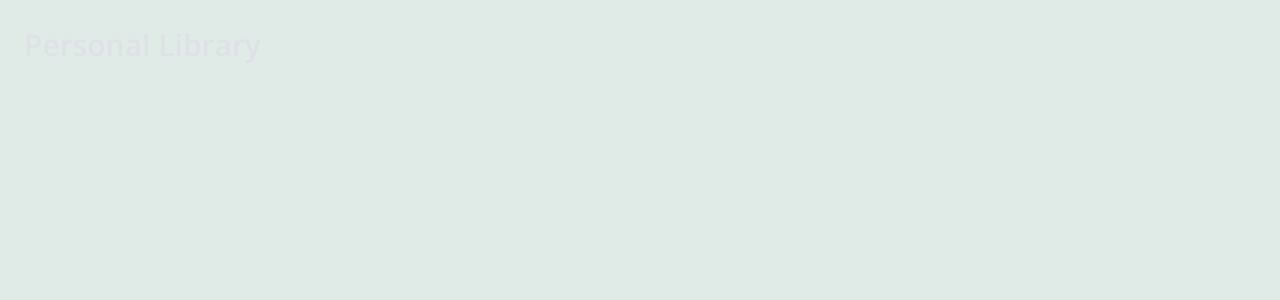
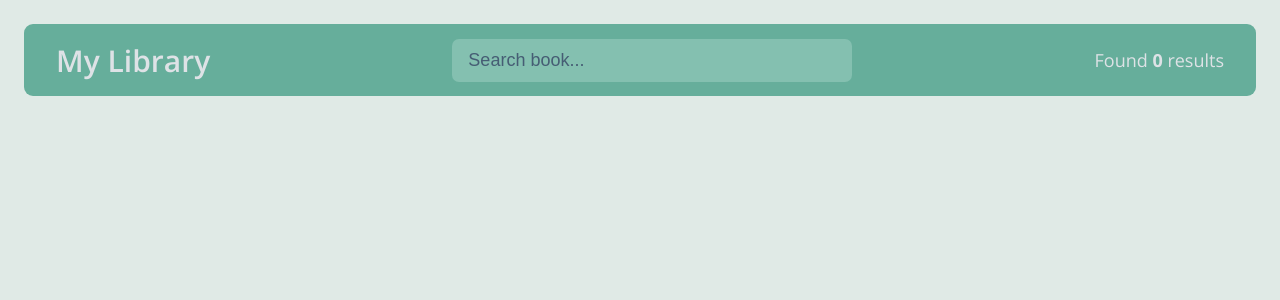
Before and after one commit to edithdimboiu/PersonalLibrary, a React (Vite) app: page / in a window 1280 px wide. Shown: the top 300 px of the page. Built offline with nearby package versions, Linux system fonts and the light colour scheme.

Commit message:
use Navigation component

```diff
--- a/src/App.jsx
+++ b/src/App.jsx
@@ -1,7 +1,8 @@
 import "./App.css";
+import Navigation from "./components/Navigation";
 
 function App() {
-  return <h1>Personal Library</h1>;
+  return <Navigation />;
 }
 
 export default App;
```
